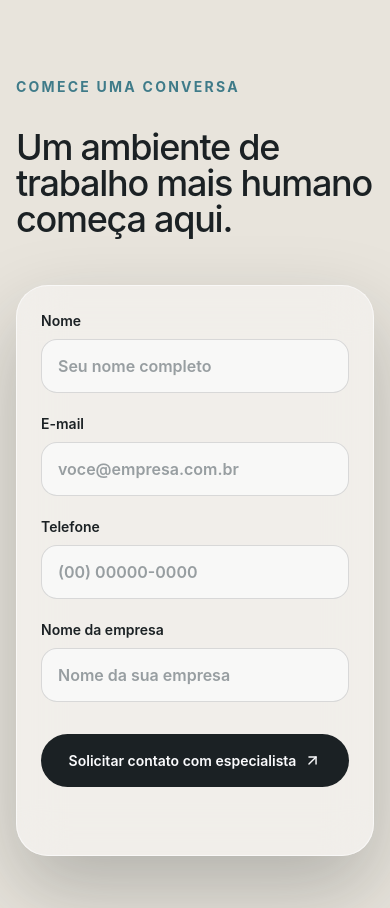
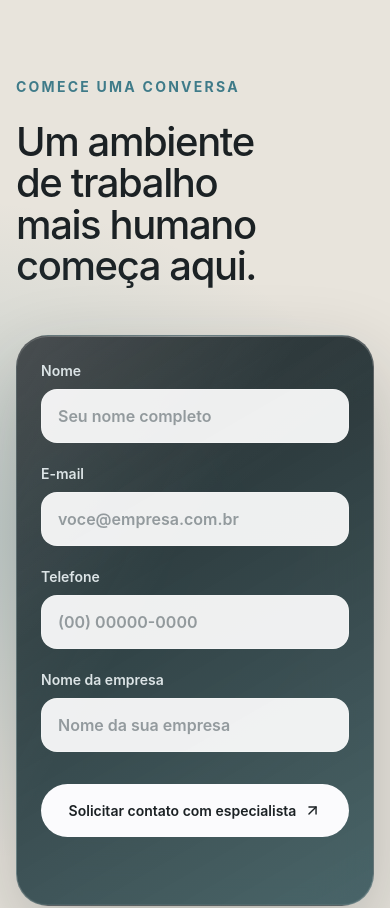
Before and after one commit to Alside-Corp/dorah-lp, a Next.js app: page / in a window 390 px wide. Shown: the part 9520-10428 px from the top of the page. Built offline with nearby package versions, Linux system fonts and the light colour scheme.

Commit message:
feat: enhance contact form styles and functionality; add background gradients, improve layout, and reset phone input on submission

```diff
--- a/src/app/styles/sections/cta.css
+++ b/src/app/styles/sections/cta.css
@@ -1,6 +1,22 @@
 .contact-section {
   overflow: hidden;
   position: relative;
+}
+
+.contact-section::before {
+  background: radial-gradient(
+    ellipse,
+    color-mix(in srgb, var(--gelo-profundo) 24%, transparent),
+    transparent 70%
+  );
+  content: '';
+  height: 42rem;
+  pointer-events: none;
+  position: absolute;
+  right: -8%;
+  top: 54%;
+  transform: translateY(-50%);
+  width: 62rem;
 }
 
 .contact-layout {
@@ -10,40 +26,72 @@
 }
 
 .contact-copy {
+  align-self: center;
   text-align: left;
 }
 
 .contact-eyebrow {
-  margin-bottom: var(--space-8);
+  margin-bottom: var(--space-6);
 }
 
 .contact-title {
-  font-size: clamp(2.25rem, 5vw, 4.5rem);
+  font-size: clamp(2.5rem, 4.5vw, 4.25rem);
   font-weight: 500;
+  line-height: 0.98;
   max-width: 40rem;
+  text-wrap: balance;
 }
 
 .contact-form {
-  background: color-mix(in srgb, var(--papel) 45%, transparent);
-  border: 1px solid color-mix(in srgb, var(--papel) 70%, transparent);
+  background:
+    linear-gradient(145deg, rgba(255, 255, 255, 0.08), transparent 38%),
+    linear-gradient(150deg, rgba(20, 27, 30, 0.94), rgba(38, 73, 80, 0.82));
+  border: 1px solid rgba(255, 255, 255, 0.2);
   border-radius: var(--radius-2xl);
-  box-shadow: var(--shadow-floating);
+  box-shadow:
+    inset 0 1px 0 rgba(255, 255, 255, 0.2),
+    inset 0 -1px 0 rgba(255, 255, 255, 0.06),
+    0 30px 80px rgba(27, 33, 36, 0.24);
   display: grid;
   gap: var(--space-6);
-  padding: var(--space-10);
+  overflow: hidden;
+  padding: clamp(1.75rem, 3vw, 2.5rem);
+  position: relative;
   text-align: left;
   width: 100%;
-  backdrop-filter: blur(24px) saturate(130%);
-  -webkit-backdrop-filter: blur(24px) saturate(130%);
+  backdrop-filter: blur(28px) saturate(145%);
+  -webkit-backdrop-filter: blur(28px) saturate(145%);
+}
+.contact-form::before {
+  background: linear-gradient(120deg, rgba(255, 255, 255, 0.11), transparent 42%);
+  border-radius: inherit;
+  content: '';
+  inset: 0;
+  pointer-events: none;
+  position: absolute;
 }
 
+.contact-form::after {
+  background: linear-gradient(90deg, transparent, rgba(255, 255, 255, 0.3), transparent);
+  content: '';
+  height: 1px;
+  left: 10%;
+  position: absolute;
+  right: 10%;
+  top: 0;
+}
+
+.contact-form > * {
+  position: relative;
+  z-index: 1;
+}
 .contact-fields {
   display: grid;
   gap: var(--space-5) var(--space-6);
 }
 
 .contact-field {
-  color: var(--grafite);
+  color: var(--gelo);
   display: grid;
   font-size: var(--text-sm);
   font-weight: 600;
@@ -51,8 +99,8 @@
 }
 
 .contact-input {
-  background: color-mix(in srgb, var(--papel) 75%, transparent);
-  border: 1px solid color-mix(in srgb, var(--grafite) 15%, transparent);
+  background: rgba(255, 255, 255, 0.92);
+  border: 1px solid rgba(255, 255, 255, 0.24);
   border-radius: var(--radius-md);
   color: var(--grafite);
   font-size: var(--text-base);
@@ -79,10 +127,10 @@
 
 .contact-submit {
   align-items: center;
-  background: var(--grafite);
+  background: var(--papel);
   border: 0;
   border-radius: var(--radius-pill);
-  color: var(--papel);
+  color: var(--grafite);
   cursor: pointer;
   display: inline-flex;
   font-size: var(--text-sm);
@@ -99,7 +147,7 @@
 }
 
 .contact-submit:hover:not(:disabled) {
-  background: var(--gelo-profundo);
+  background: var(--ciano-vivo);
   box-shadow: var(--shadow-lift);
   transform: translateY(-2px);
 }
@@ -125,11 +173,11 @@
 }
 
 .contact-success {
-  color: var(--gelo-profundo);
+  color: var(--ciano-vivo);
 }
 
 .contact-error {
-  color: #b91c1c;
+  color: var(--coral-apoio);
 }
 
 .contact-honeypot {
@@ -145,8 +193,13 @@
 
 @media (min-width: 1024px) {
   .contact-layout {
-    gap: 6rem;
-    grid-template-columns: 0.9fr 1.1fr;
+    gap: clamp(4rem, 7vw, 7rem);
+    grid-template-columns: minmax(0, 0.92fr) minmax(31rem, 1.08fr);
+  }
+
+  .contact-form {
+    align-self: center;
+    margin-top: clamp(2rem, 5vw, 4.5rem);
   }
 }
 
@@ -164,6 +217,10 @@
   .contact-form {
     padding: var(--space-6);
   }
+
+  .contact-title {
+    line-height: 1.04;
+  }
 }
 
 @media (prefers-reduced-motion: reduce) {
--- a/src/shared/ui/staggered-reveal.tsx
+++ b/src/shared/ui/staggered-reveal.tsx
@@ -24,11 +24,11 @@ export function StaggeredReveal({
   useLayoutEffect(() => {
     const element = root.current;
     if (!element || window.matchMedia('(prefers-reduced-motion: reduce)').matches) return;
-
     const context = gsap.context(() => {
       const fills = fillSelector ? element.querySelectorAll<HTMLElement>(fillSelector) : [];
-      gsap.set(fills, { scaleX: 0, transformOrigin: 'left center' });
-
+      if (fills.length) {
+        gsap.set(fills, { scaleX: 0, transformOrigin: 'left center' });
+      }
       const timeline = gsap.timeline({
         scrollTrigger: {
           trigger: element,
--- a/src/widgets/call-to-action/ui/contact-form.tsx
+++ b/src/widgets/call-to-action/ui/contact-form.tsx
@@ -44,6 +44,7 @@ export function ContactForm() {
       if (!response.ok) throw new Error('Falha ao enviar formulário');
 
       form.reset();
+      setPhone('');
       setStatus('success');
     } catch {
       setStatus('error');
```
Also changed, not shown: 1 other file (tests, documents, lock files or other folders).
